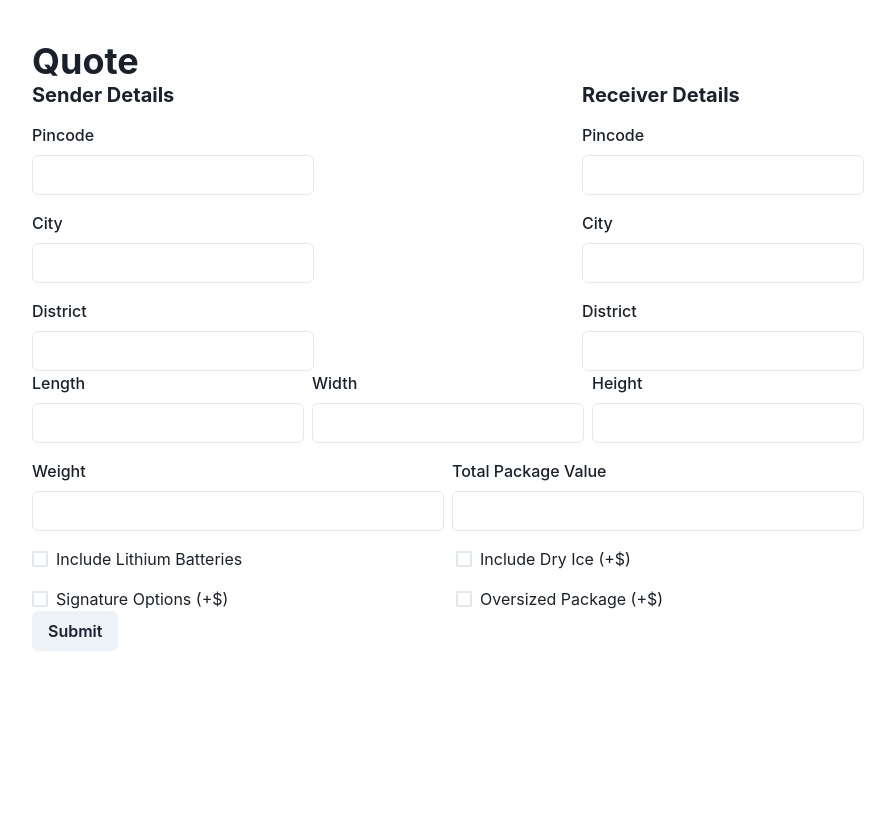
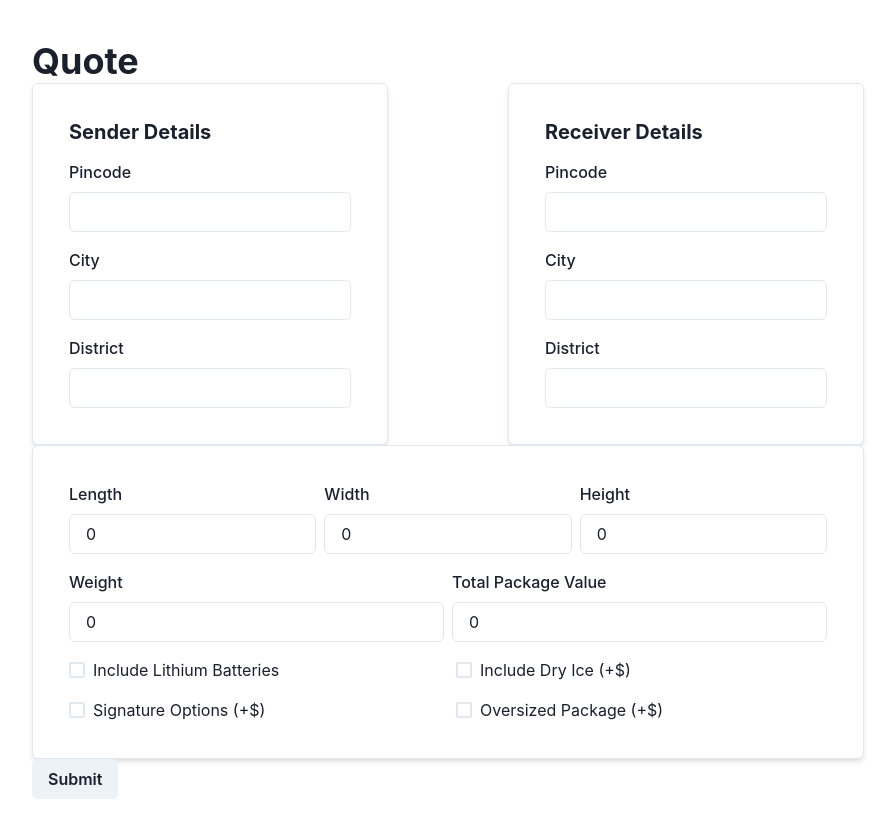
Before and after one commit to avintimilsina/hulak, a Next.js app in the folder apps/web/: page /quote in a window 1280 px wide. Shown: the whole page, without its empty margins (192-1087 px from the left). Before the commit the page ends 800 px from the top, so only its background shows below. Built offline with nearby package versions, Linux system fonts and the light colour scheme; no server answers.

Commit message:
chore(web): :construction: added postage price calculation formula

```diff
--- /dev/null
+++ b/apps/web/src/components/helpers/calculatePostage.ts
@@ -0,0 +1,58 @@
+/* eslint-disable no-console */
+const calculatePostage = async (
+	packageHeight: number,
+	packageWeight: number,
+	packageLength: number,
+	packageWidth: number,
+	sourceAddressLine1: string,
+	destinationAddressLine1: string
+) => {
+	const sourceResult = await fetch(
+		`https://api.openweathermap.org/data/2.5/weather?q=${sourceAddressLine1}&appid=e167a121565880362a4769a2e4acf518`
+	);
+	const sourceData = await sourceResult.json();
+	const sourceLongitude = sourceData.coord.lon;
+	const sourceLatitude = sourceData.coord.lat;
+	console.log("sourceLatitude", sourceLatitude);
+	console.log("sourceLongitude", sourceLongitude);
+
+	const destinationResult = await fetch(
+		`https://api.openweathermap.org/data/2.5/weather?q=${destinationAddressLine1}&appid=e167a121565880362a4769a2e4acf518`
+	);
+	const destinationData = await destinationResult.json();
+	const destinationLongitude = destinationData.coord.lon;
+	const destinationLatitude = destinationData.coord.lat;
+	console.log("destinationLatitude", destinationLatitude);
+	console.log("destinationLongitude", destinationLongitude);
+
+	// const distance =
+	// 	Math.acos(
+	// 		Math.sin(sourceLatitude) * Math.sin(destinationLatitude) +
+	// 			Math.cos(sourceLatitude) *
+	// 				Math.cos(destinationLatitude) *
+	// 				Math.cos(destinationLongitude - sourceLongitude)
+	// 	) * 6371;
+	const R = 6371e3; // metres
+	const φ1 = (sourceLatitude * Math.PI) / 180; // φ, λ in radians
+	const φ2 = (destinationLatitude * Math.PI) / 180;
+	const Δφ = ((destinationLatitude - sourceLatitude) * Math.PI) / 180;
+	const Δλ = ((destinationLongitude - sourceLongitude) * Math.PI) / 180;
+
+	const a =
+		Math.sin(Δφ / 2) * Math.sin(Δφ / 2) +
+		Math.cos(φ1) * Math.cos(φ2) * Math.sin(Δλ / 2) * Math.sin(Δλ / 2);
+	const c = 2 * Math.atan2(Math.sqrt(a), Math.sqrt(1 - a));
+
+	const distance = (1.5 * (R * c)) / 1000; // in metres
+
+	console.log("distance", distance);
+
+	const volume = packageHeight * packageLength * packageWidth;
+	console.log("volume", volume);
+
+	const postageCost = distance * volume * packageWeight;
+	console.log("postageCost", postageCost);
+
+	return postageCost;
+};
+export default calculatePostage;
--- a/apps/web/src/components/pages/quote/SendFrom.tsx
+++ b/apps/web/src/components/pages/quote/SendFrom.tsx
@@ -6,16 +6,28 @@ import {
 	FormErrorMessage,
 	Input,
 	Heading,
+	Card,
+	CardBody,
 } from "@chakra-ui/react";
 import { Field } from "formik";
 
 const SendFrom = () => (
+	<Card
+		p="4"
+		borderRadius="md"
+		borderWidth="1px"
+		boxShadow="md"
+		borderColor="gray.200"
+	>
+		<CardBody>
 			<Stack spacing="4">
 				<Heading size="md">Sender Details</Heading>
 				<Field name="sourcePincode">
 					{({ field, form }: any) => (
 						<FormControl
-					isInvalid={form.errors.sourcePincode && form.touched.sourcePincode}
+							isInvalid={
+								form.errors.sourcePincode && form.touched.sourcePincode
+							}
 						>
 							<HStack justifyContent="space-between">
 								<FormLabel>Pincode</FormLabel>
@@ -41,17 +53,23 @@ const SendFrom = () => (
 				<Field name="sourceDistrict">
 					{({ field, form }: any) => (
 						<FormControl
-					isInvalid={form.errors.sourceDistrict && form.touched.sourceDistrict}
+							isInvalid={
+								form.errors.sourceDistrict && form.touched.sourceDistrict
+							}
 						>
 							<HStack justifyContent="space-between">
 								<FormLabel>District</FormLabel>
-						<FormErrorMessage>{form.errors.sourceDistrict}</FormErrorMessage>
+								<FormErrorMessage>
+									{form.errors.sourceDistrict}
+								</FormErrorMessage>
 							</HStack>
 							<Input {...field} type="text" maxLength={255} />
 						</FormControl>
 					)}
 				</Field>
 			</Stack>
+		</CardBody>
+	</Card>
 );
 
 export default SendFrom;
--- a/apps/web/src/components/pages/quote/SendTo.tsx
+++ b/apps/web/src/components/pages/quote/SendTo.tsx
@@ -6,17 +6,28 @@ import {
 	FormErrorMessage,
 	Input,
 	Heading,
+	Card,
+	CardBody,
 } from "@chakra-ui/react";
 import { Field } from "formik";
 
 const SendTo = () => (
+	<Card
+		p="4"
+		borderRadius="md"
+		borderWidth="1px"
+		boxShadow="md"
+		borderColor="gray.200"
+	>
+		<CardBody>
 			<Stack spacing="4">
 				<Heading size="md">Receiver Details</Heading>
 				<Field name="destinationPincode">
 					{({ field, form }: any) => (
 						<FormControl
 							isInvalid={
-						form.errors.destinationPincode && form.touched.destinationPincode
+								form.errors.destinationPincode &&
+								form.touched.destinationPincode
 							}
 						>
 							<HStack justifyContent="space-between">
@@ -38,7 +49,9 @@ const SendTo = () => (
 						>
 							<HStack justifyContent="space-between">
 								<FormLabel>City</FormLabel>
-						<FormErrorMessage>{form.errors.destinationCity}</FormErrorMessage>
+								<FormErrorMessage>
+									{form.errors.destinationCity}
+								</FormErrorMessage>
 							</HStack>
 							<Input {...field} type="text" maxLength={255} />
 						</FormControl>
@@ -48,7 +61,8 @@ const SendTo = () => (
 					{({ field, form }: any) => (
 						<FormControl
 							isInvalid={
-						form.errors.destinationDistrict && form.touched.destinationDistrict
+								form.errors.destinationDistrict &&
+								form.touched.destinationDistrict
 							}
 						>
 							<HStack justifyContent="space-between">
@@ -62,6 +76,8 @@ const SendTo = () => (
 					)}
 				</Field>
 			</Stack>
+		</CardBody>
+	</Card>
 );
 
 export default SendTo;
--- a/apps/web/src/pages/payment/index.tsx
+++ b/apps/web/src/pages/payment/index.tsx
@@ -1,3 +1,4 @@
+/* eslint-disable no-console */
 /* eslint-disable @typescript-eslint/naming-convention */
 import { Button, Grid, Heading, VStack } from "@chakra-ui/react";
 
--- a/apps/web/src/pages/quote.tsx
+++ b/apps/web/src/pages/quote.tsx
@@ -1,18 +1,34 @@
+/* eslint-disable no-console */
+import calculatePostage from "@/components/helpers/calculatePostage";
 import WhatForm from "@/components/pages/create/WhatForm";
 import SendFrom from "@/components/pages/quote/SendFrom";
 import SendTo from "@/components/pages/quote/SendTo";
-import { Box, Button, HStack, Heading } from "@chakra-ui/react";
+import { Box, Button, Card, CardBody, HStack, Heading } from "@chakra-ui/react";
 import { Form, Formik } from "formik";
 import * as Yup from "yup";
 
 const defaultValues = {
-	packageWeight: undefined,
-	packageLength: undefined,
-	packageWidth: undefined,
-	packageHeight: undefined,
-	packageValue: undefined,
+	sourcePincode: "",
+	sourceCity: "",
+	sourceDistrict: "",
+	destinationPincode: "",
+	destinationCity: "",
+	destinationDistrict: "",
+
+	packageWeight: 0,
+	packageLength: 0,
+	packageWidth: 0,
+	packageHeight: 0,
+	packageValue: 0,
 };
 const QuoteFormSchema = Yup.object({
+	sourcePincode: Yup.string().required("Required"),
+	sourceCity: Yup.string().required("Required"),
+	sourceDistrict: Yup.string().required("Required"),
+	destinationPincode: Yup.string().required("Required"),
+	destinationCity: Yup.string().required("Required"),
+	destinationDistrict: Yup.string().required("Required"),
+
 	packageWeight: Yup.number().required("Required"),
 	packageLength: Yup.number().required("Required"),
 	packageWidth: Yup.number().required("Required"),
@@ -24,7 +40,15 @@ const QuotePage = () => (
 		initialValues={defaultValues}
 		validationSchema={QuoteFormSchema}
 		onSubmit={async (values) => {
-			console.log(values);
+			const postagePrice = await calculatePostage(
+				values.packageHeight,
+				values.packageWeight,
+				values.packageLength,
+				values.packageWidth,
+				values.sourceCity,
+				values.destinationCity
+			);
+			console.log("PostagePrice", postagePrice);
 		}}
 	>
 		{() => (
@@ -41,7 +65,17 @@ const QuotePage = () => (
 						<SendFrom />
 						<SendTo />
 					</HStack>
-					<WhatForm />
+					<Card
+						p="4"
+						borderRadius="md"
+						borderWidth="1px"
+						boxShadow="md"
+						borderColor="gray.200"
+					>
+						<CardBody>
+							<WhatForm />
+						</CardBody>
+					</Card>
 
 					<Button type="submit">Submit</Button>
 				</Box>
```
Also changed, not shown: apps/web/src/pages/payment/success.tsx (+4 -4 lines), apps/web/src/types/order.ts (added, +42 -0 lines). Lines whose indentation alone changed are shown as unchanged.
